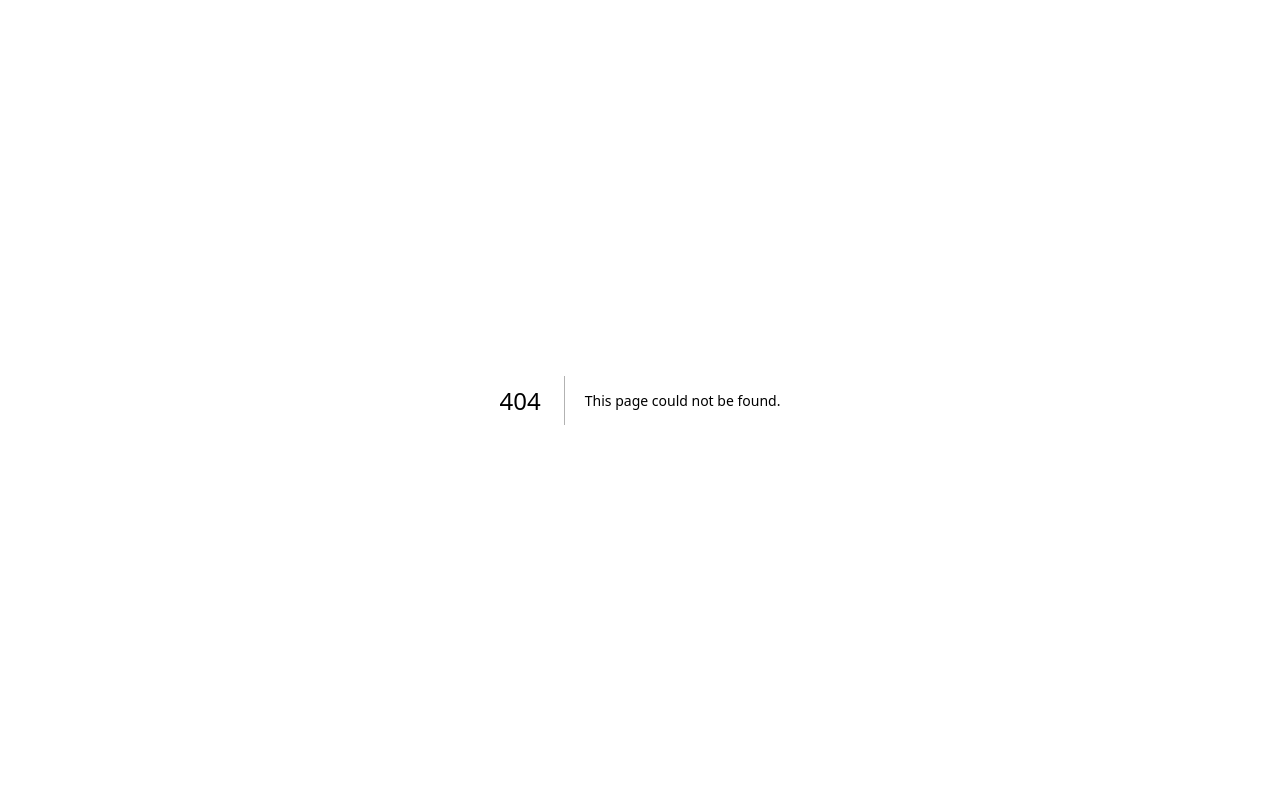
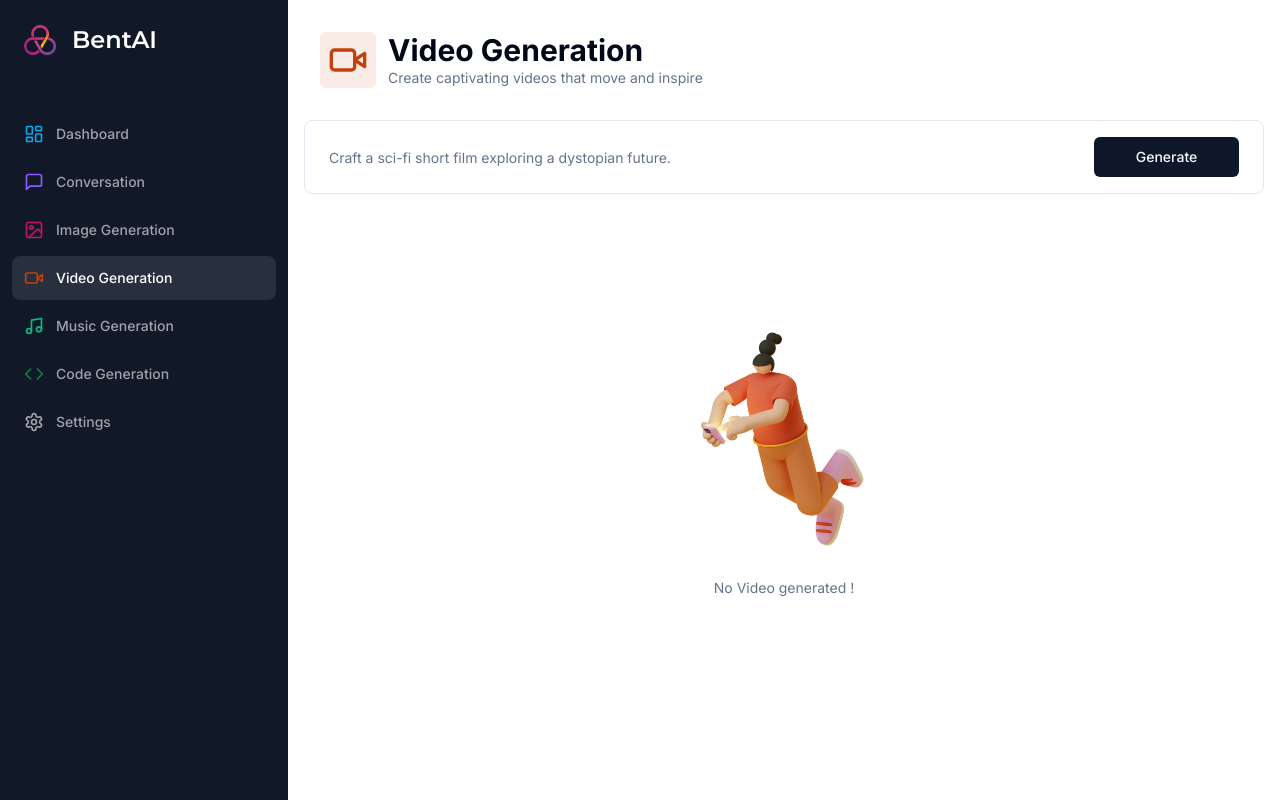
Before and after one commit to Md-Kaish-Alam/nextjs-bant-ai, a Next.js app: page /video in a window 1280 px wide. Before the commit this address had no page. Built offline with nearby package versions, Linux system fonts and the light colour scheme.

Commit message:
feat: video generation added

```diff
--- /dev/null
+++ b/app/(dashboard)/(routes)/video/constants.ts
@@ -0,0 +1,7 @@
+import * as z from 'zod';
+
+export const formSchema = z.object({
+  prompt: z.string().min(1, {
+    message: "Prompt is required.",
+  })
+})
--- /dev/null
+++ b/app/(dashboard)/(routes)/video/page.tsx
@@ -0,0 +1,105 @@
+"use client";
+
+import * as z from "zod";
+import axios from "axios";
+import { useState } from "react";
+import { useForm } from "react-hook-form";
+import { useRouter } from "next/navigation";
+import { Video } from "lucide-react";
+import { zodResolver } from "@hookform/resolvers/zod";
+
+import { Heading } from "@/components/heading";
+import { Input } from "@/components/ui/input";
+import { Empty } from "@/components/empty";
+import { Button } from "@/components/ui/button";
+import { Form, FormControl, FormField, FormItem } from "@/components/ui/form";
+import { Loader } from "@/components/loader";
+import { cn } from "@/lib/utils";
+import { formSchema } from "./constants";
+
+const VideoPage = () => {
+  const router = useRouter();
+
+  const [video, setVideo] = useState<string>();
+
+  const form = useForm<z.infer<typeof formSchema>>({
+    resolver: zodResolver(formSchema),
+    defaultValues: {
+      prompt: "",
+    },
+  });
+  const isLoading = form.formState.isSubmitting;
+
+  const onSubmitPrompt = async (values: z.infer<typeof formSchema>) => {
+    try {
+      setVideo(undefined);
+      const response = await axios.post("/api/video", values);
+
+      setVideo(response.data[0]);
+      form.reset();
+    } catch (error: any) {
+      // TODO: open Pro modal
+      console.log(error);
+    } finally {
+      router.refresh();
+    }
+  };
+  return (
+    <div>
+      <Heading
+        title="Video Generation"
+        description="Create captivating videos that move and inspire"
+        icon={Video}
+        iconColor="text-orange-700"
+        bgColor="bg-orange-700/10"
+      />
+      <div className="px-4 lg:px-4">
+        <div>
+          <Form {...form}>
+            <form
+              onSubmit={form.handleSubmit(onSubmitPrompt)}
+              className="rounded-lg border w-full p-4 px-3 md:px-6 focus-within:shadow-sm grid grid-cols-12 gap-2"
+            >
+              <FormField
+                name="prompt"
+                render={({ field }) => (
+                  <FormItem className="col-span-12 lg:col-span-10">
+                    <FormControl className="m-0 p-0">
+                      <Input
+                        className="border-0 outline-none focus-visible:ring-0 focus-visible:ring-transparent"
+                        disabled={isLoading}
+                        placeholder="Craft a sci-fi short film exploring a dystopian future."
+                        {...field}
+                      />
+                    </FormControl>
+                  </FormItem>
+                )}
+              />
+              <Button
+                className="col-span-12 lg:col-span-2 w-full"
+                disabled={isLoading}
+              >
+                Generate
+              </Button>
+            </form>
+          </Form>
+        </div>
+        <div className="space-y-4 mt-4">
+          {isLoading && (
+            <div className="p-8 rounded-lg w-full flex items-center justify-center bg-muted">
+              <Loader />
+            </div>
+          )}
+          {!video && !isLoading && <Empty label="No Video generated !" />}
+          {video && !isLoading && (
+            <video controls className="w-full mt-8 aspect-video rounded-lg border bg-black">
+              <source src={video} />
+            </video>
+          )}
+        </div>
+      </div>
+    </div>
+  );
+};
+
+export default VideoPage;
--- /dev/null
+++ b/app/api/video/route.ts
@@ -0,0 +1,38 @@
+import { auth } from "@clerk/nextjs";
+import { NextResponse } from "next/server";
+import Replicate from "replicate";
+
+const replicate = new Replicate({
+  auth: process.env.REPLICATE_API_TOKEN!,
+});
+
+export async function POST(req: Request) {
+  try {
+    const { userId } = auth();
+
+    const body = await req.json();
+    const { prompt } = body;
+
+    if (!userId) {
+      return new NextResponse("Unauthorized", { status: 401 });
+    }
+
+    if (!prompt) {
+      return new NextResponse("Prompt are required", { status: 400 });
+    }
+
+    const response = await replicate.run(
+      "anotherjesse/zeroscope-v2-xl:9f747673945c62801b13b84701c783929c0ee784e4748ec062204894dda1a351",
+      {
+        input: {
+          prompt,
+        },
+      }
+    );
+
+    return NextResponse.json(response);
+  } catch (error) {
+    console.log("[VIDEO_ERROR]", error);
+    return new NextResponse("Internal Server Error", { status: 500 });
+  }
+}
```
